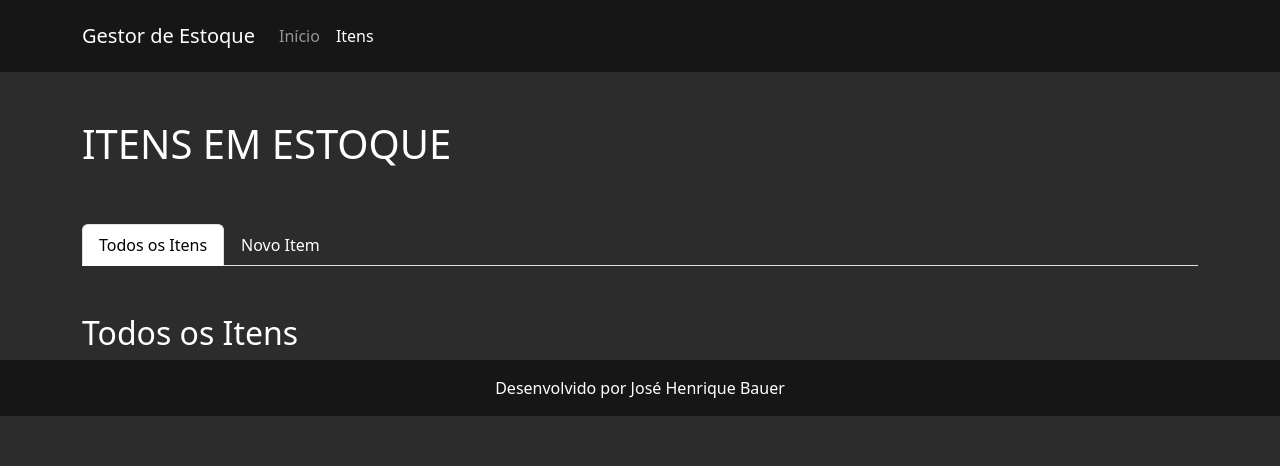
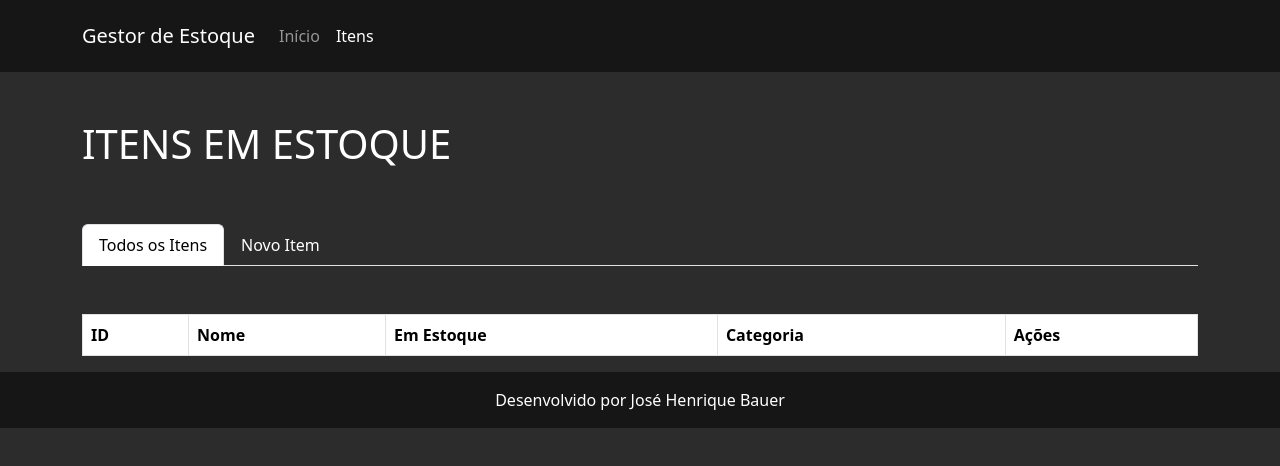
Before and after one commit to josebauer/gestor-de-estoque, a React (Vite) app: page /items in a window 1280 px wide. Shown: the top 466 px of the page. Built offline with nearby package versions, Linux system fonts and the light colour scheme.

Commit message:
Adiciona componente de tabela e hook useStock

```diff
--- /dev/null
+++ b/src/components/ItemsTable.jsx
@@ -0,0 +1,39 @@
+import { Link } from "react-router-dom";
+import useStock from "../hooks/useStock";
+import { Table } from "react-bootstrap";
+
+export default function ItemsTable() {
+  const { items } = useStock()
+
+  return (
+    <Table striped bordered hover>
+      <thead>
+        <tr>
+          <th>ID</th>
+          <th>Nome</th>
+          <th>Em Estoque</th>
+          <th>Categoria</th>
+          <th>Ações</th>
+        </tr>
+      </thead>
+      <tbody>
+        {items.map((item) => (
+          <tr key={item.id}>
+            <td>{item.id}</td>
+            <td>{item.name}</td>
+            <td>{item.quantity}</td>
+            <td>{item.category}</td>
+            <td>
+              <Link to={`items/${item.id}`} className="btn btn-primary">
+                Ver
+              </Link>
+              <Link to={`items/${item.id}/update`} className="btn btn-success">
+                Atualizar
+              </Link>
+            </td>
+          </tr>
+        ))}
+      </tbody>
+    </Table>
+  )
+}
--- /dev/null
+++ b/src/hooks/useStock.js
@@ -0,0 +1,6 @@
+import { useContext } from "react";
+import { StockContext } from "../contexts/StockContext";
+
+export default function useStock() {
+  return useContext(StockContext)
+}
--- a/src/pages/items/ListItems.jsx
+++ b/src/pages/items/ListItems.jsx
@@ -1,7 +1,9 @@
+import ItemsTable from "../../components/ItemsTable";
+
 export default function ListItems() {
   return (
     <>
-      <h2>Todos os Itens</h2>
+      <ItemsTable />
     </>
   )
 }
```
